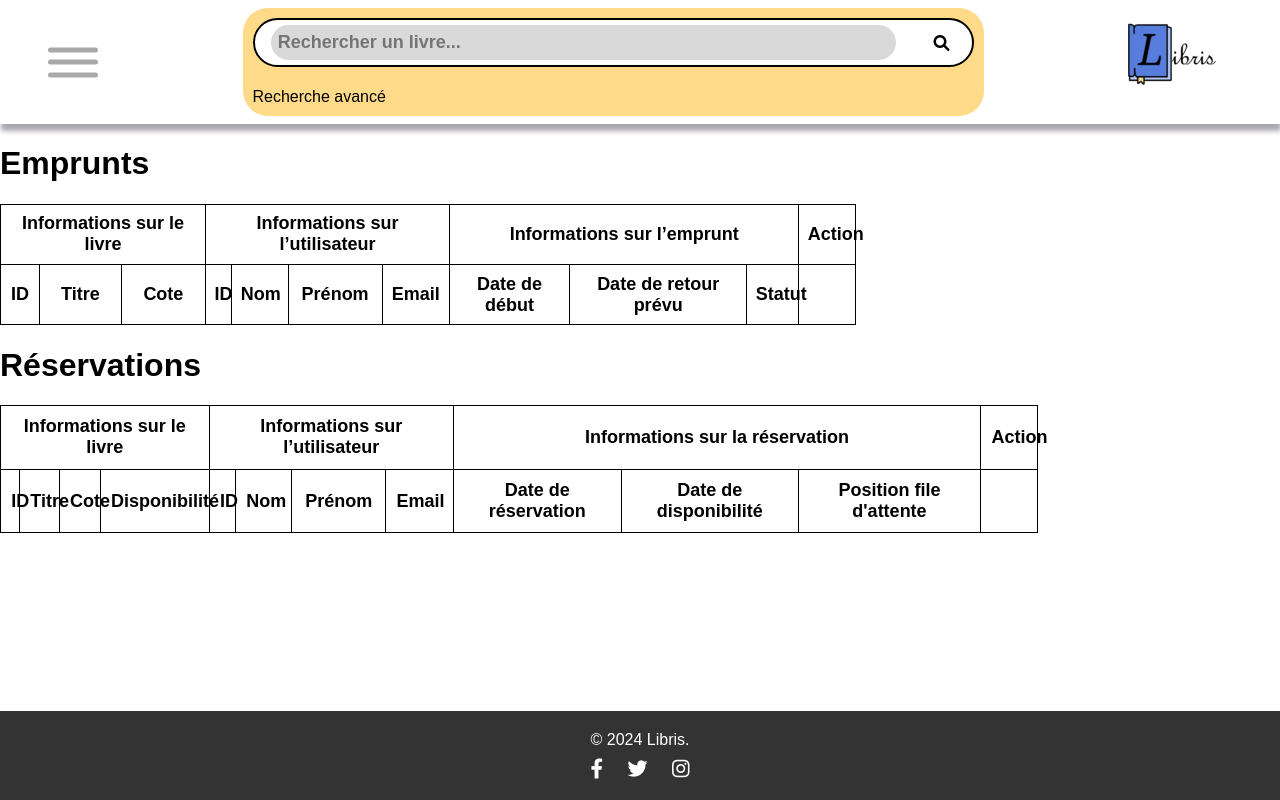
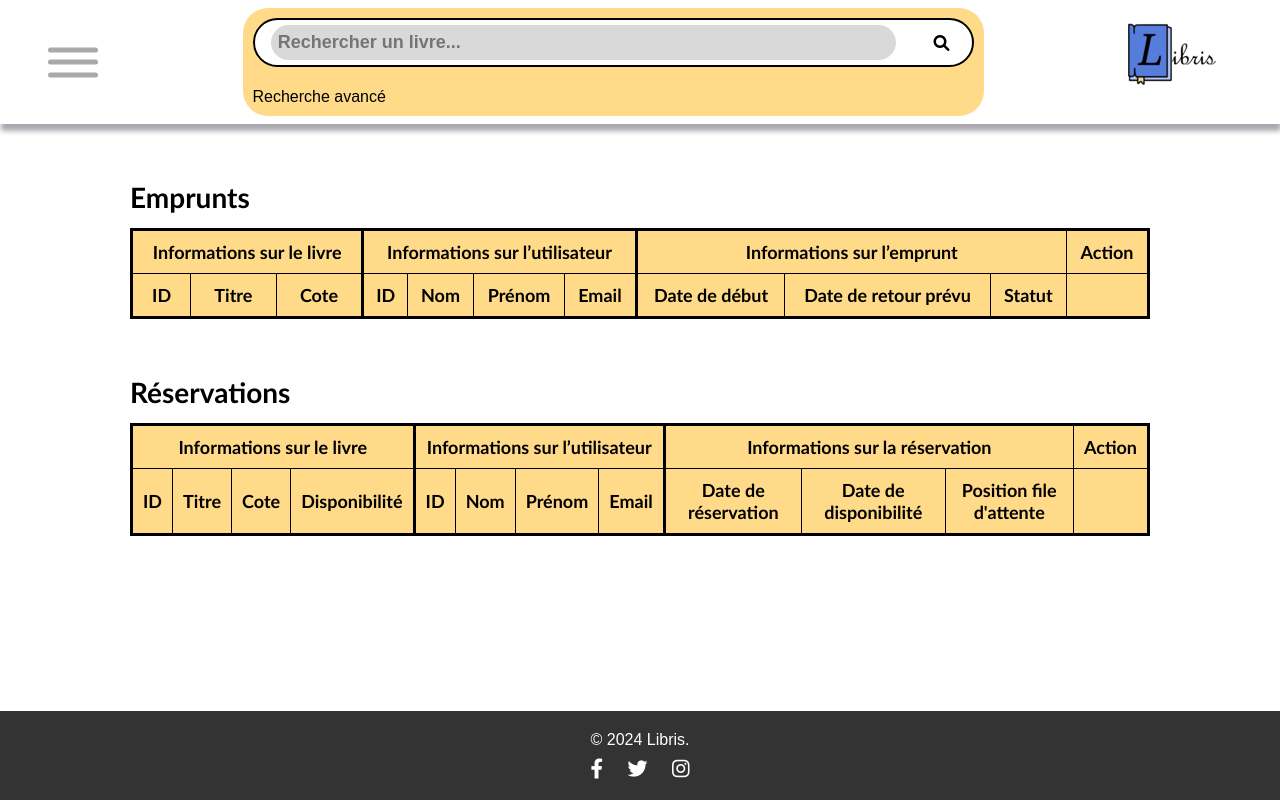
Before and after one commit to bekircanan/Libris, a PHP site: page /gestion-emprunts-reservations.php in a window 1280 px wide. Run offline with PHP 8.4, Linux system fonts and the light colour scheme; the visitor is signed in with stand-in values (Sample User, id 1); data that the repository does not hold is empty.

Commit message:
Update style.css

```diff
--- a/Libris/css/style.css
+++ b/Libris/css/style.css
@@ -634,6 +634,124 @@ div.info_ebook_acheter p:nth-of-type(1){
     color: #000000;
 }
 
+/* Mes réservations */
+.reservations-ebooks {
+	padding: 0 10em;
+	font-family: "Gill Sans", "Gill Sans MT", "Myriad Pro", "DejaVu Sans Condensed", Helvetica, Arial, "sans-serif"
+}
+.reservations-ebooks h1 {
+	font-size: 28px;
+	margin: 2em 0 0.5em 0;
+}
+
+.imgCouverture {
+	width: 8em;
+    height: 12em;
+    object-fit: cover;
+	box-shadow: 5px 0 10px rgba(0, 0, 0, 0.3);
+}
+
+.reservations-disponibles {
+	background-color: #FFDA89;
+	border-radius: 25px;
+	padding: 1em;
+	margin: 0 2em;
+}
+
+.reservations-indisponibles {
+	background-color: #D0BDF6;
+	border-radius: 25px;
+	padding: 1em;
+	margin: 4em 2em;
+}
+
+.reservations-disponibles h2 {
+	background-color: #D0BDF6;
+	border-radius: 20px;
+	display: inline-block;
+	padding: 10px;
+	margin: 0;
+}
+
+.reservations-indisponibles h2 {
+	background-color: #FFDA89;
+	border-radius: 20px;
+	display: inline-block;
+	padding: 10px;
+	margin: 0;
+}
+
+
+.livres {
+	display: flex;
+    flex-wrap: wrap;
+	margin: 1em 0 0 0;
+}
+
+.livre {
+	padding: 0 3em;
+	width: 13.5em;
+	text-align: center;
+	display: flex;
+	flex-direction: column;
+	align-items: center;
+}
+
+.livre p {
+	margin-top: auto;
+	margin-bottom: 0;
+}
+
+/* Mes e-books */
+.mes-ebooks {
+    background-color: #D0BDF6;
+    border-radius: 25px;
+    padding: 1em;
+    margin: 0 2em 4em 2em;
+}
+
+/* Gestion des emprunts et réservations */
+.gestion-emprunts-reservations {
+    margin-bottom: 4em;
+    margin-left: 10em;
+    margin-right: 10em;
+    font-family: "Gill Sans", "Gill Sans MT", "Myriad Pro", "DejaVu Sans Condensed", Helvetica, Arial, "sans-serif";
+    font-size: small;
+}
+
+.gestion-emprunts-reservations h1{
+    font-size: 28px;
+    margin: 2em 0 0.5em 0;
+}
+.table-emprunts-reservations {
+    width: 100%;
+    border-collapse: collapse;
+    border: solid 3px black;
+}
+
+.table-emprunts-reservations thead th {
+    background-color: #FFDA89;
+    text-align: center;
+    padding: 10px;
+}
+
+.table-emprunts-reservations tbody td {
+    text-align: center;
+    padding: 10px;
+}
+
+.table-emprunts-reservations tbody tr:nth-child(odd) {
+    background-color: #D0BDF6;
+}
+
+.table-emprunts-reservations tbody tr:nth-child(even) {
+    background-color: #F4BCF5;
+}
+
+.table-emprunts-reservations .border-vertical {
+    border-left: 3px solid black; /* Ajustez l'épaisseur à votre convenance */
+}
+
 /* Responsive Design */
 @media screen and (max-width: 768px) {
     #page_catalogue {
```
